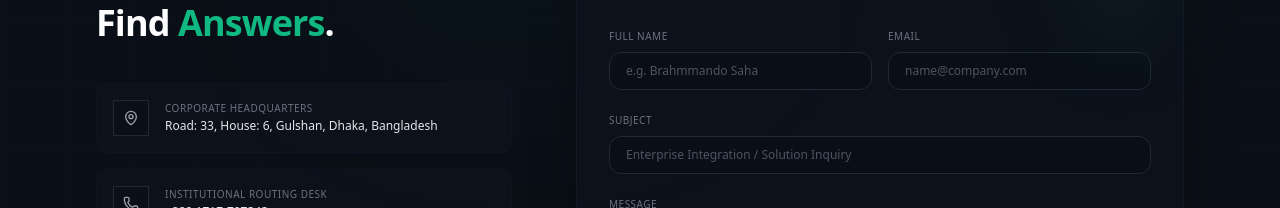
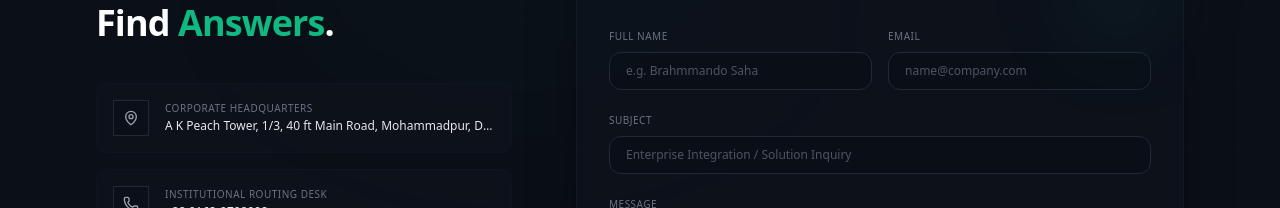
Before and after one commit to integriqit/portfolio, a React (Vite) app: page / in a window 1280 px wide. Shown: the part 7554-7762 px from the top of the page. Built offline with nearby package versions, Linux system fonts and the light colour scheme.

Commit message:
address updated

```diff
--- a/src/components/Contact.tsx
+++ b/src/components/Contact.tsx
@@ -6,9 +6,9 @@ export default function Contact() {
     {
       icon: MapPin,
       title: 'Corporate Headquarters',
-      details: 'Road: 33, House: 6, Gulshan, Dhaka, Bangladesh',
+      details: 'A K Peach Tower, 1/3, 40 ft Main Road, Mohammadpur, Dhaka 1207',
     },
-    { icon: Phone, title: 'Institutional Routing Desk', details: '+880 1717-797343' },
+    { icon: Phone, title: 'Institutional Routing Desk', details: '+88 0162-9798992' },
     { icon: Mail, title: 'Communications Hub', details: 'integriqit@gmail.com' },
     { icon: Clock, title: 'System Support Windows', details: '24/7 Monitored Infrastructure' },
   ];
```
